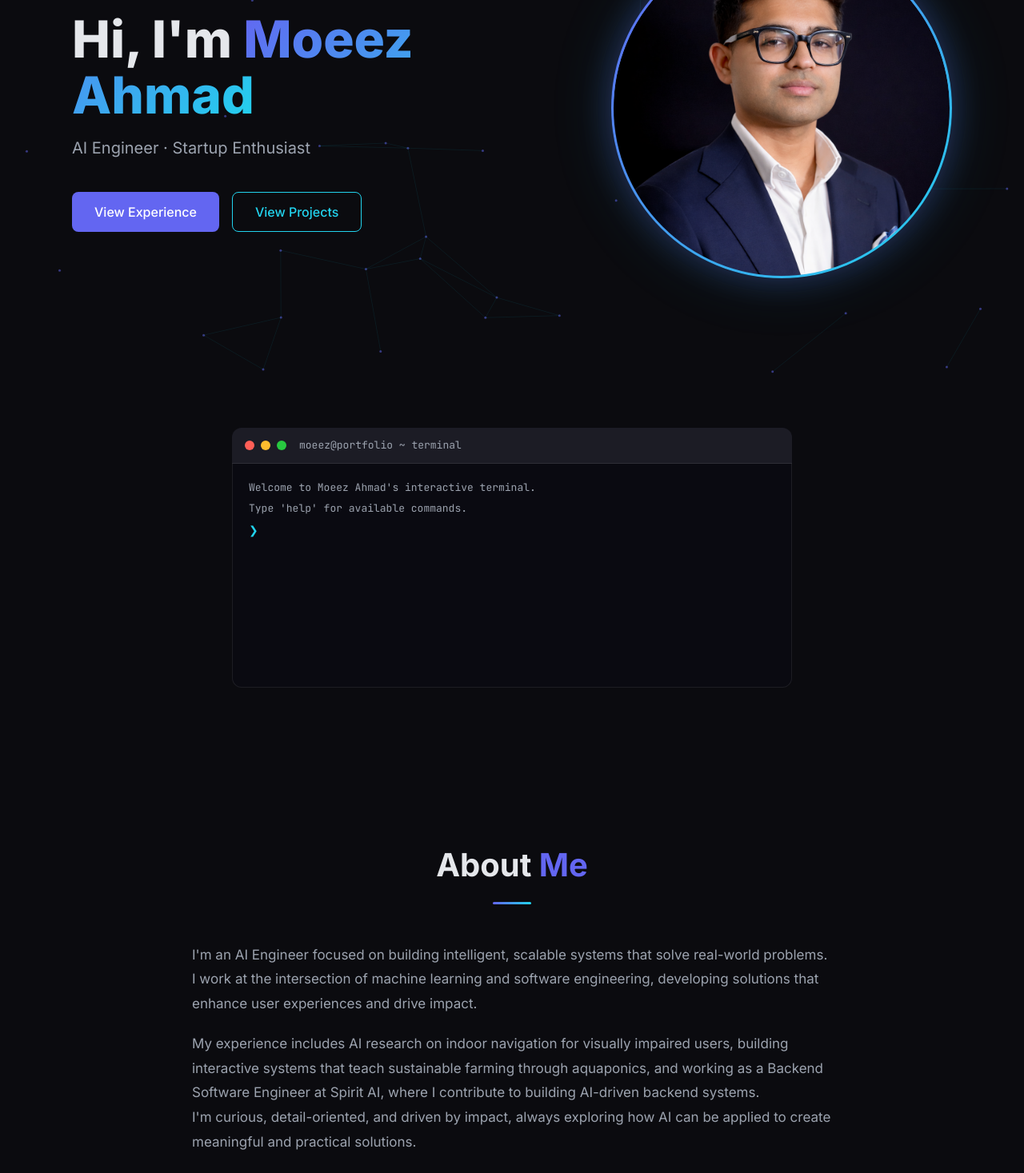
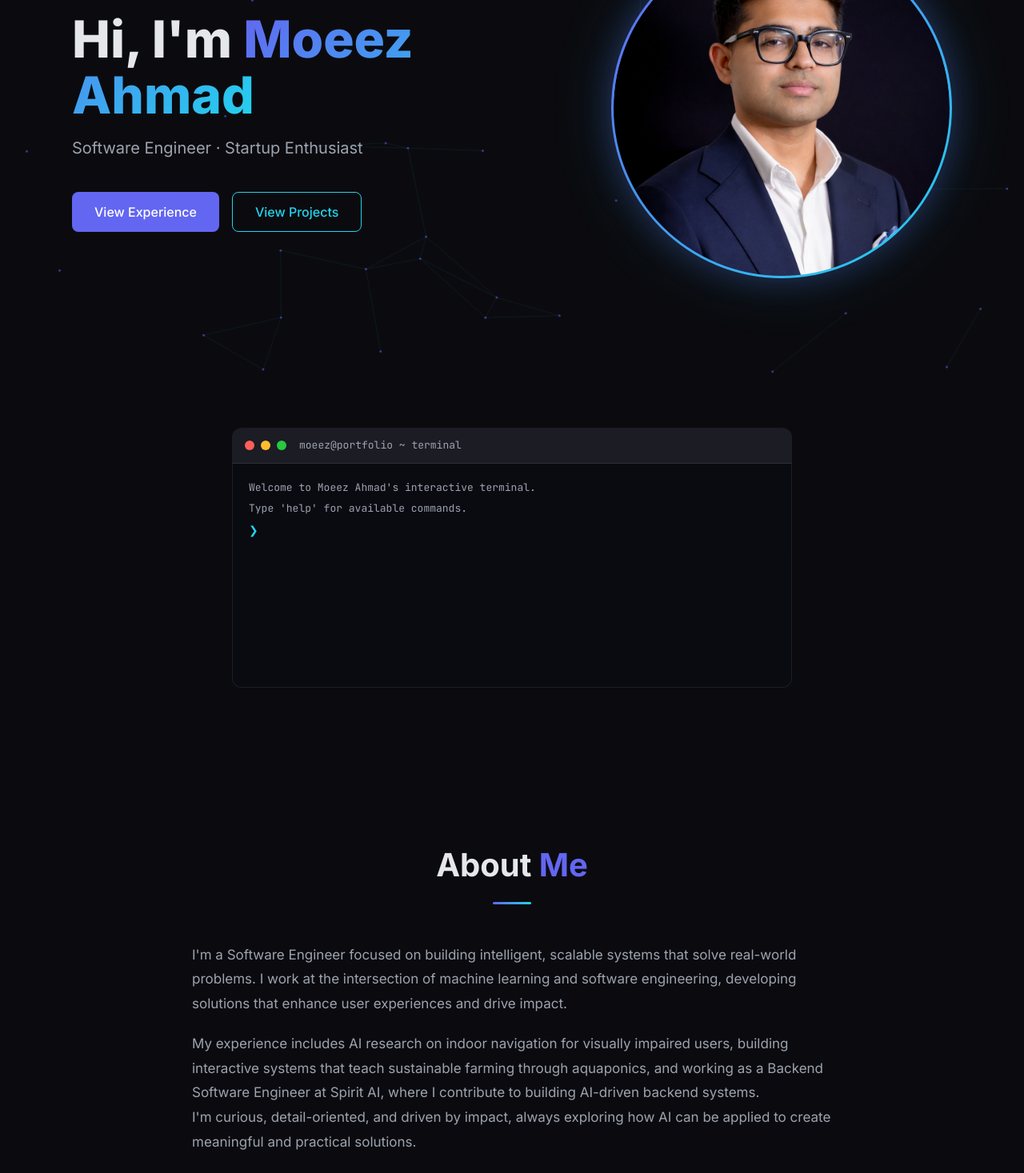
Before and after one commit to Moeez15/moeez-portfolio, a Next.js app: page / in a window 1280 px wide. Shown: the part 329-1796 px from the top of the page at 80% size. Built offline with nearby package versions, Linux system fonts and the light colour scheme.

Commit message:
Hero section updated

```diff
--- a/components/About.tsx
+++ b/components/About.tsx
@@ -34,7 +34,7 @@ export default function About() {
               marginBottom: 20,
             }}
           >
-            I&apos;m an AI Engineer focused on building intelligent, scalable systems that solve
+            I&apos;m a Software Engineer focused on building intelligent, scalable systems that solve
             real-world problems. I work at the intersection of machine learning and software
             engineering, developing solutions that enhance user experiences and drive impact.
           </p>
--- a/components/Hero.tsx
+++ b/components/Hero.tsx
@@ -71,7 +71,7 @@ export default function Hero() {
                 fontWeight: 400,
               }}
             >
-              AI Engineer · Startup Enthusiast
+              Software Engineer · Startup Enthusiast
             </p>
 
             <div style={{ display: 'flex', gap: 16, flexWrap: 'wrap' }}>
```
